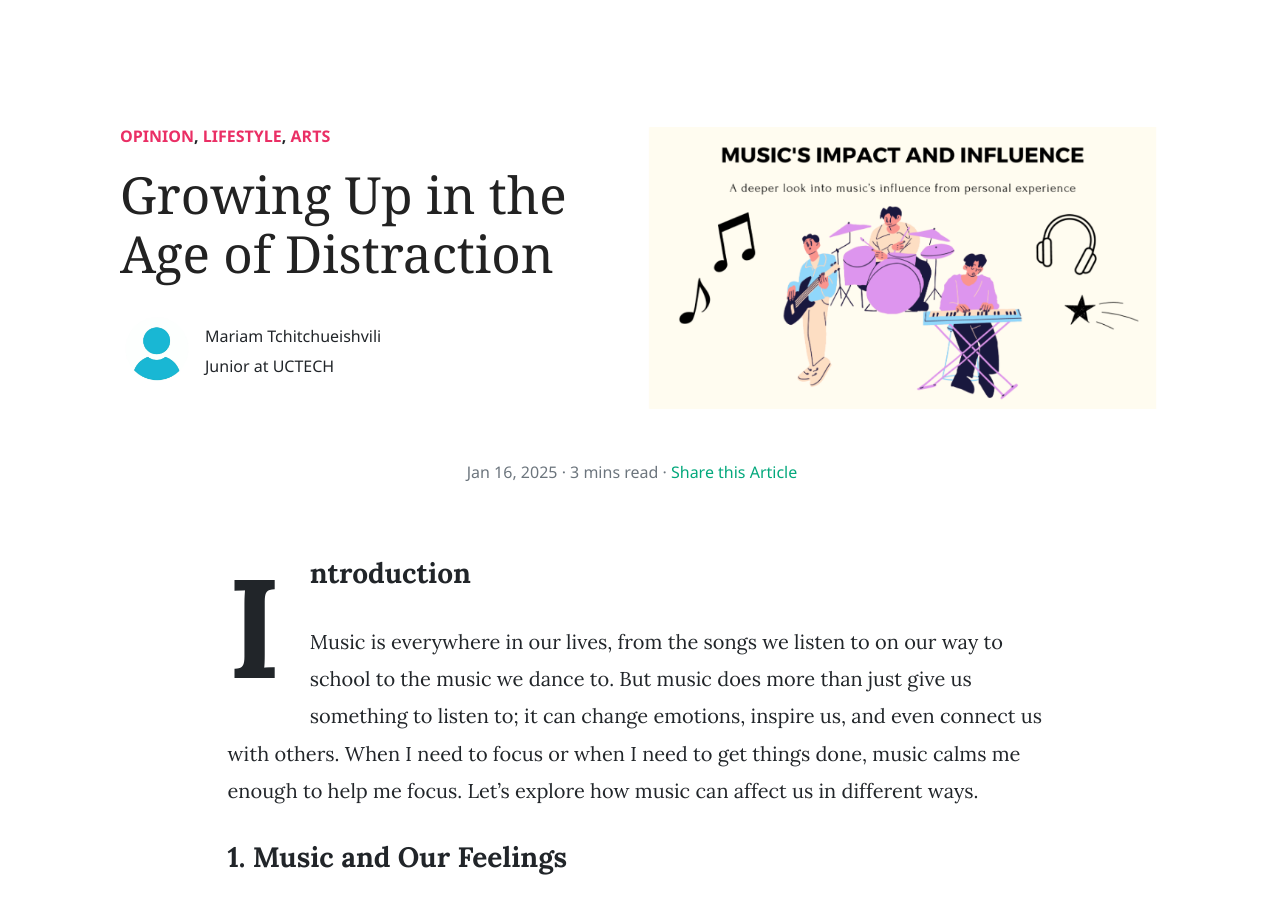
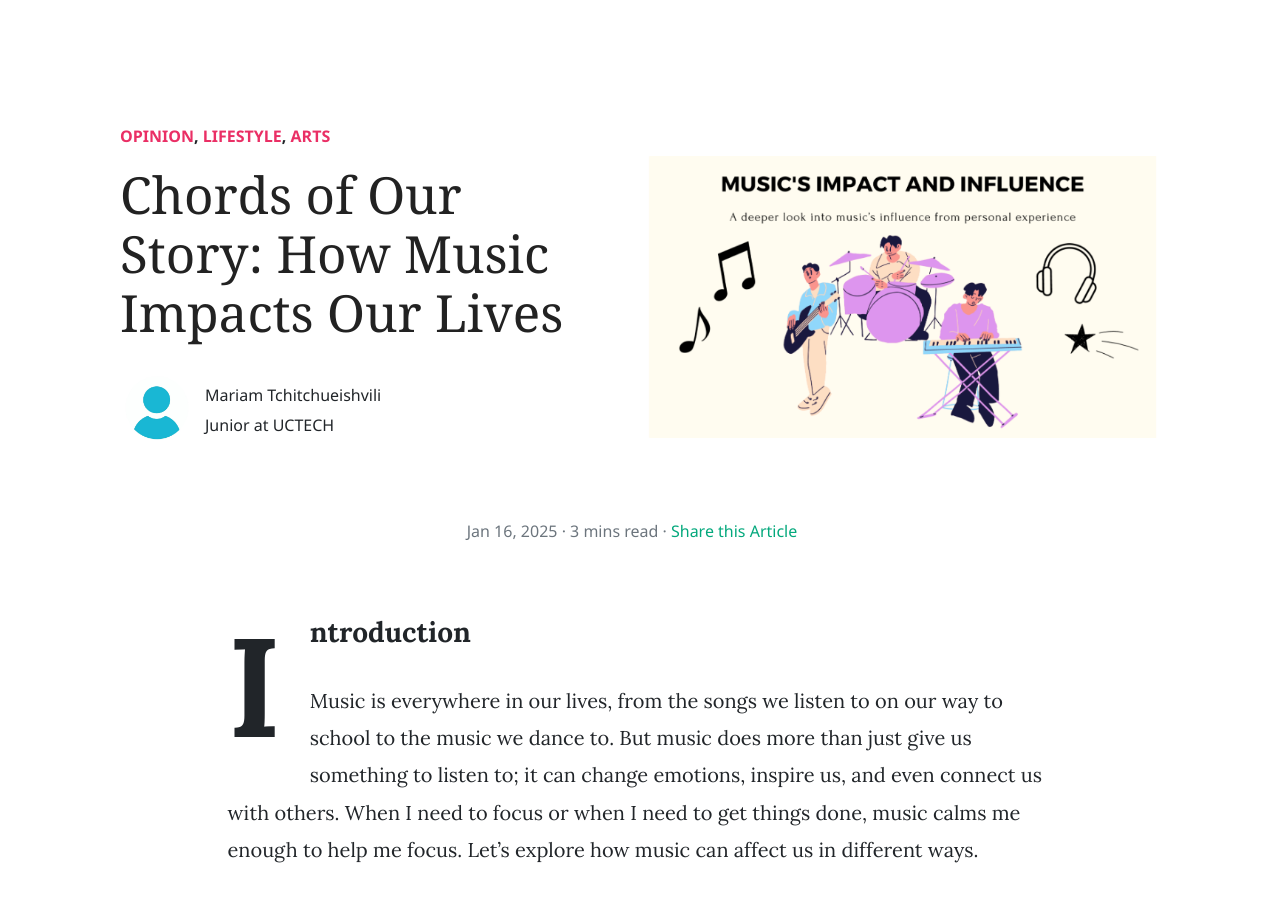
Before and after one commit to The-Campus-Chronicle/website, a Jekyll site: the page built from _posts/2025/2025-01-16-chords-of-our-story:-how-music-impacts-our-lives.md, in a window 1280 px wide and 900 px high. Built offline with Jekyll 4.4.1, drawn with Linux system fonts in a browser that asks for light colours; nearby versions of some CDN libraries; comment, search, counter and statistics services are not loaded.

Commit message:
fixed another title

```diff
--- a/_posts/2025/2025-01-16-chords-of-our-story:-how-music-impacts-our-lives.md
+++ b/_posts/2025/2025-01-16-chords-of-our-story:-how-music-impacts-our-lives.md
@@ -1,6 +1,6 @@
 ---
 layout: post
-title:  "Growing Up in the Age of Distraction"
+title:  "Chords of Our Story: How Music Impacts Our Lives"
 author: [mariam]
 categories: [ Opinion, Lifestyle, Arts ]
 image: assets/images/articles_2025/music-title.png
```
